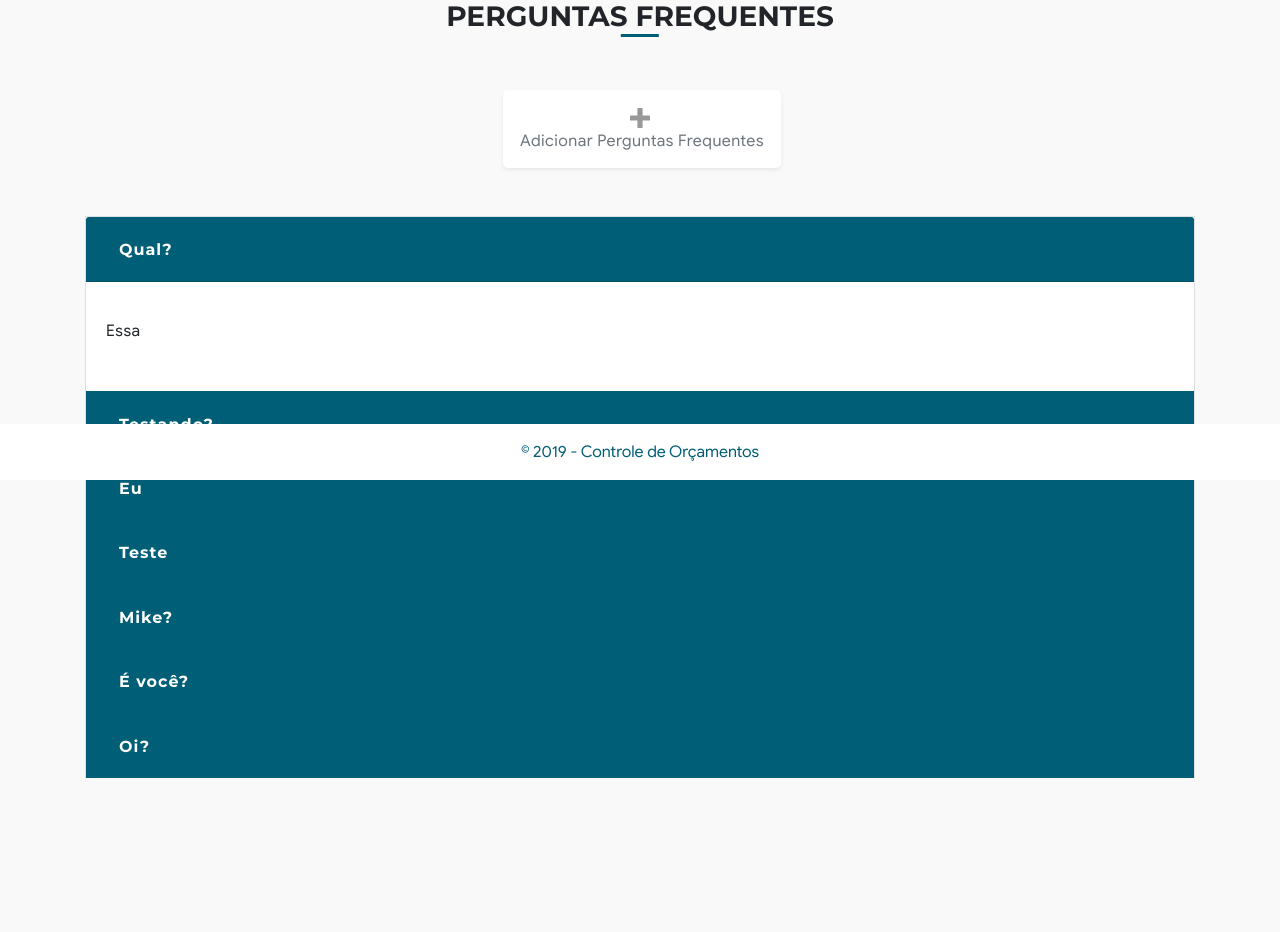
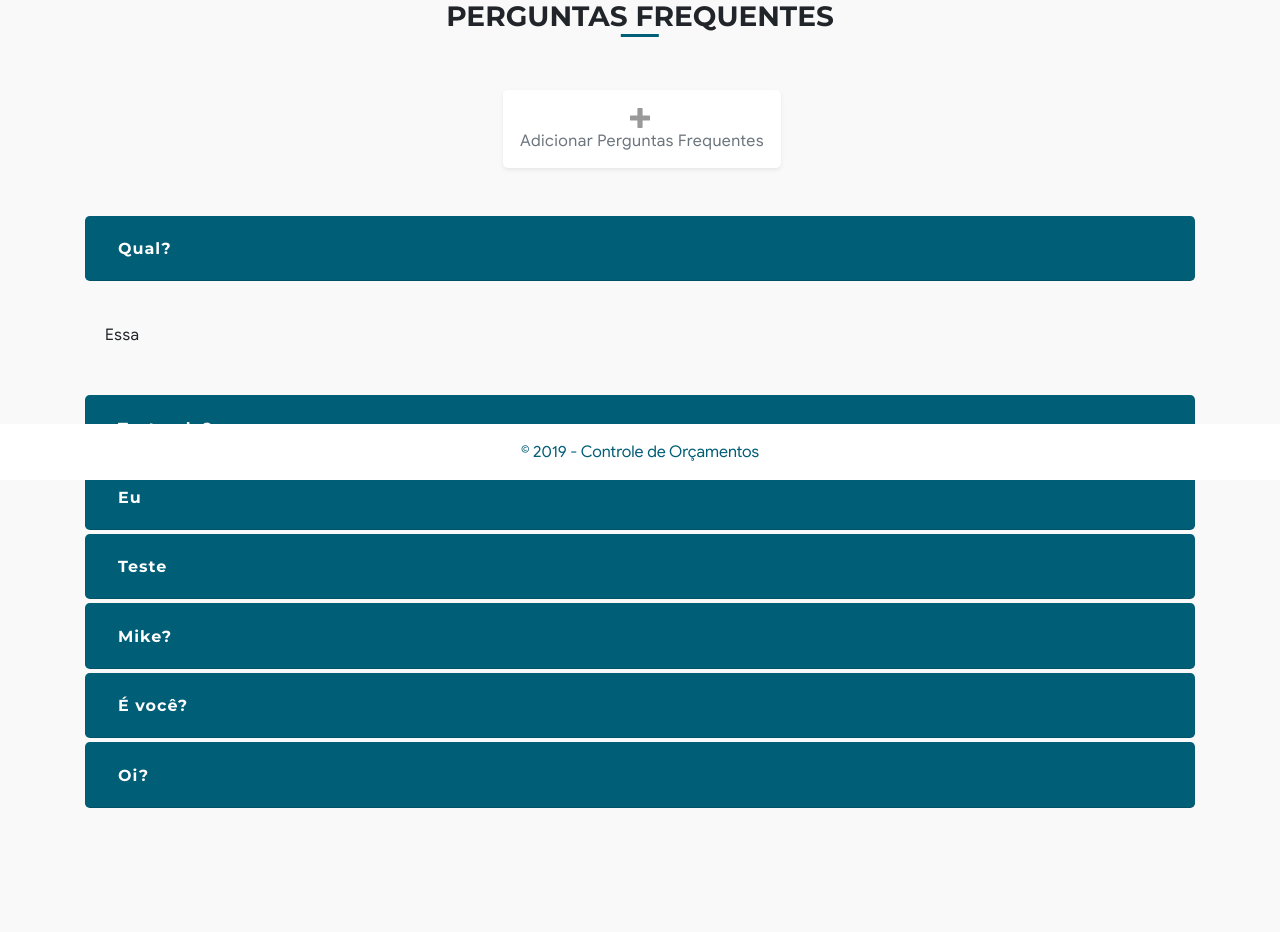
Before and after one commit to mfonsanBD/controleOrcamento, a PHP site: page /gcc/painel/faqs in a window 1280 px wide. Shown: the part 320-1252 px from the top of the page. Before the commit the page ends 1098 px from the top, so only its background shows below. Run offline with PHP 8.4, Linux system fonts and the light colour scheme; a user stored in the database is signed in; data comes from the database, SQL or seed files in the repository.

Commit message:
Alteração no acordion da página de Perguntas Frenquentes

```diff
--- a/views/admin/faqs.php
+++ b/views/admin/faqs.php
@@ -16,9 +16,9 @@ require 'topo.php';
 	</div>
 
   <div class="accordion mt-5 pag" id="accordionExample">
-      <div class="card">
+      <div class="card bg-transparent border-0">
         <?php foreach ($listaDePF as $lpf):?>
-          <div class="card-header bg-padrao" id="heading<?=$lpf['id_pf']?>" data-toggle="collapse" data-target="#collapse<?=$lpf['id_pf']?>" aria-expanded="true" aria-controls="collapse<?=$lpf['id_pf']?>">
+          <div class="card-header bg-padrao mb-1 rounded-lg" id="heading<?=$lpf['id_pf']?>" data-toggle="collapse" data-target="#collapse<?=$lpf['id_pf']?>" aria-expanded="true" aria-controls="collapse<?=$lpf['id_pf']?>">
             <h2 class="mb-0">
               <button class="btn text-white family-titulo" type="button">
                 <?=$lpf['pergunta_pf']?>
```
